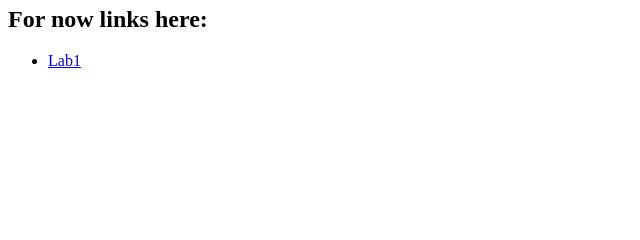
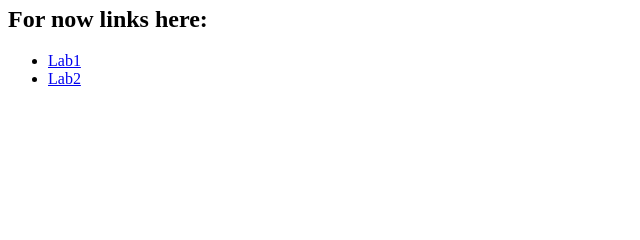
Before and after one commit to MarcinSkic/Aplikacje_Internetowe_University, a plain HTML site: page index.html in a window 1280 px wide. Shown: the part 293-533 px from the top of the page, 0-640 px from the left. Drawn offline with Linux system fonts and the light colour scheme.

Commit message:
Add link in index to lab2

```diff
--- a/index.html
+++ b/index.html
@@ -13,6 +13,7 @@
     <h2>For now links here:</h2>
     <ul>
         <li><a href="Lab1/index.html">Lab1</a></li>
+        <li><a href="Lab2/index.html">Lab2</a></li>
     </ul>
     <div class="footer">Icon from: <a href="https://www.flaticon.com/free-icons/road-work" title="road work icons">Road work icons created by smalllikeart - Flaticon</a></div>
 </body>
```
